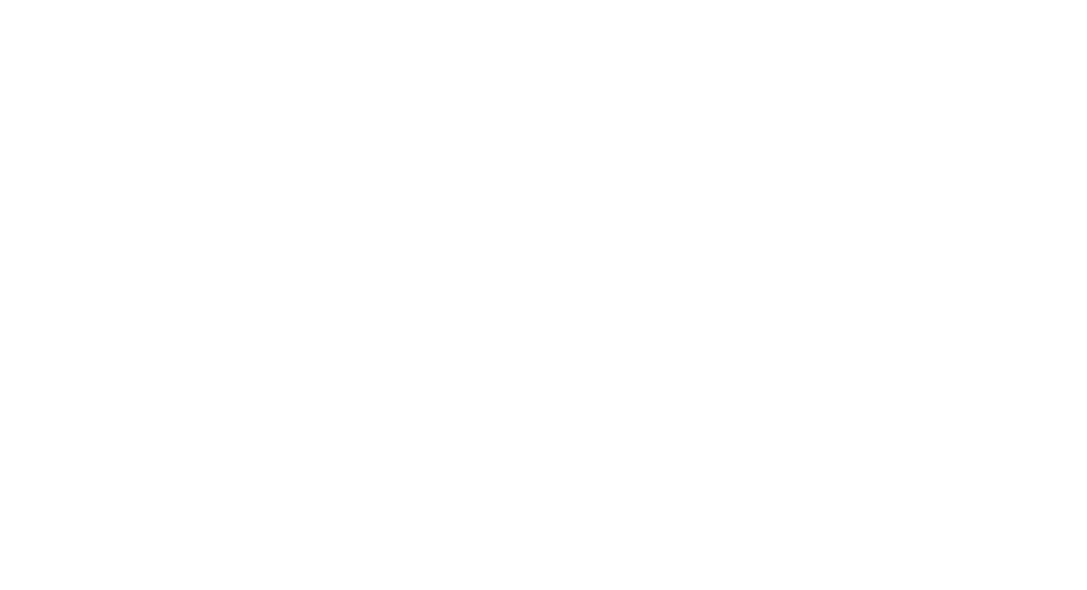
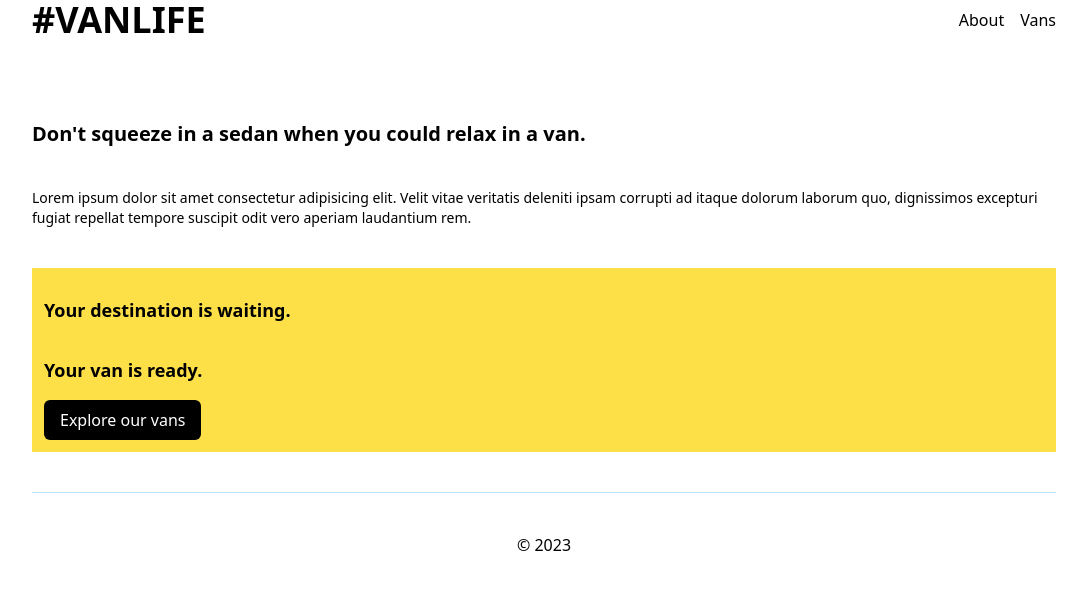
Before and after one commit to alain-kubwayo/react-router-playground, a React (Create React App) app: page /about in a window 1280 px wide. Shown: the top 590 px of the page, without its empty margins (96-1183 px from the left). Built offline with nearby package versions, Linux system fonts and the light colour scheme.

Commit message:
feat: add home and about page and navigate between pages with react router

```diff
--- a/src/App.js
+++ b/src/App.js
@@ -1,6 +1,23 @@
+import { BrowserRouter, Routes, Route, Link } from "react-router-dom";
+import Home from "./pages/Home";
+import About from "./pages/About";
+import Wrapper from "./components/layout/Wrapper";
+import Navbar from "./components/ui/Navbar";
+import Footer from "./components/ui/Footer";
+
 function App() {
   return (
     <div>
+    <BrowserRouter>
+      <Wrapper>
+        <Navbar />
+        <Routes>
+          <Route path="/" element={<Home />} />
+          <Route path="/about" element={<About />} />
+        </Routes>
+        <Footer />
+      </Wrapper>
+    </BrowserRouter>
 
     </div>
   );
--- /dev/null
+++ b/src/components/layout/Wrapper.jsx
@@ -0,0 +1,9 @@
+const Wrapper = ({ children }) => {
+    return (
+        <div className="w-11/12 px-5 sm:px-0 max-w-5xl mx-auto">
+            { children }
+        </div>
+    );
+}
+
+export default Wrapper;
--- /dev/null
+++ b/src/components/modules/about/AboutCard.jsx
@@ -0,0 +1,11 @@
+const AboutCard = () => {
+    return (
+        <div className="p-3 bg-yellow-300">
+            <h3 className="py-4 text-lg font-semibold">Your destination is waiting.</h3>
+            <h3 className="py-4 text-lg font-semibold">Your van is ready.</h3>
+            <button className="bg-black text-white px-4 py-2 rounded-md">Explore our vans</button>
+        </div>
+    );
+}
+
+export default AboutCard;
--- /dev/null
+++ b/src/components/modules/about/AboutContent.jsx
@@ -0,0 +1,13 @@
+import AboutCard from "./AboutCard";
+
+const AboutContent = () => {
+    return (
+        <div className="py-10">
+            <h1 className="text-xl font-bold my-10">Don't squeeze in a sedan when you could relax in a van.</h1>
+            <p className="text-sm my-10">Lorem ipsum dolor sit amet consectetur adipisicing elit. Velit vitae veritatis deleniti ipsam corrupti ad itaque dolorum laborum quo, dignissimos excepturi fugiat repellat tempore suscipit odit vero aperiam laudantium rem.</p>
+            <AboutCard />
+        </div>
+     );
+}
+
+export default AboutContent;
--- /dev/null
+++ b/src/components/modules/home/Hero.jsx
@@ -0,0 +1,11 @@
+const Hero = () => {
+    return (
+        <div className="py-10">
+            <h1 className="text-xl font-bold my-10">You got the travel plans, we got the travel vans.</h1>
+            <p className="text-sm my-10">Lorem ipsum dolor sit amet consectetur adipisicing elit. Excepturi iste veritatis dolorum eius nihil cumque minima, vitae sed sunt, distinctio quasi, voluptate tenetur molestiae voluptatem aspernatur maxime tempora. Necessitatibus, cum?</p>
+            <button className="w-full bg-orange-200 px-4 py-2">Find your van</button>
+        </div>
+     );
+}
+
+export default Hero;
--- /dev/null
+++ b/src/components/ui/Footer.jsx
@@ -0,0 +1,9 @@
+const Footer = () => {
+    return (
+        <footer className="py-10 text-center border-t border-sky-200">
+            &copy; {new Date().getFullYear()}
+        </footer>
+    );
+}
+
+export default Footer;
--- /dev/null
+++ b/src/components/ui/Navbar.jsx
@@ -0,0 +1,19 @@
+import { Link } from "react-router-dom";
+
+const Navbar = () => {
+    return (
+        <nav className="flex justify-between items-center">
+          <Link to="/" className="uppercase font-extrabold text-4xl">#VanLife</Link>
+          <ul className="flex gap-x-4">
+            <li>
+                <Link to="/about">About</Link>
+            </li>
+            <li>
+                <Link to="/vans">Vans</Link>
+            </li>
+          </ul>
+        </nav>
+    );
+}
+
+export default Navbar;
--- /dev/null
+++ b/src/pages/About.jsx
@@ -0,0 +1,11 @@
+import AboutContent from "../components/modules/about/AboutContent";
+
+const About = () => {
+    return (
+        <div>
+            <AboutContent />
+        </div>
+    );
+}
+
+export default About;
--- /dev/null
+++ b/src/pages/Home.jsx
@@ -0,0 +1,11 @@
+import Hero from "../components/modules/home/Hero";
+
+const Home = () => {
+    return (
+        <div>
+            <Hero />
+        </div>
+    );
+}
+
+export default Home;
```
